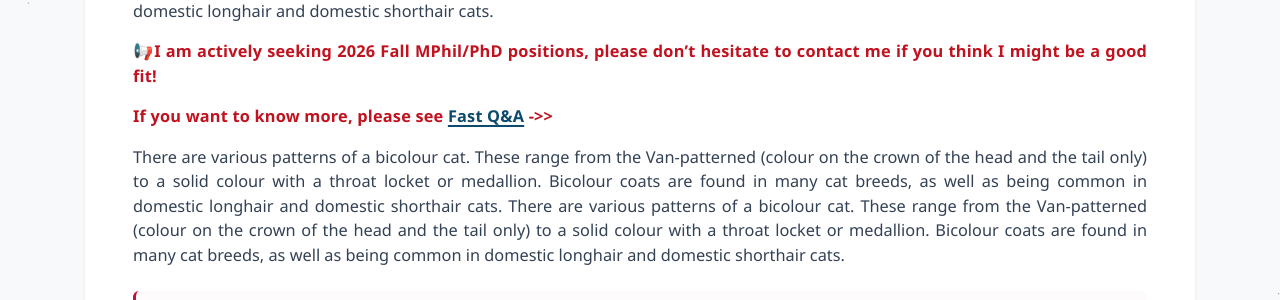
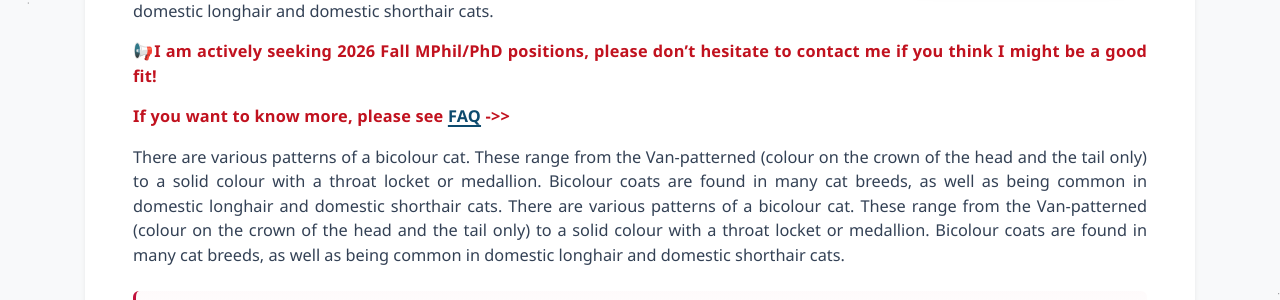
Before and after one commit to rekkles2/rekkles2.github.io, a Jekyll site: the page built from index.html, in a window 1280 px wide. Shown: the part 415-715 px from the top of the page. Built offline with Jekyll 4.4.1, drawn with Linux system fonts in a browser that asks for light colours; nearby versions of some CDN libraries; a style sheet for code colours, icons or effects is not loaded.

Commit message:
Update profile.yml

```diff
--- a/_data/profile.yml
+++ b/_data/profile.yml
@@ -41,7 +41,7 @@ short_bio: >-
   <p>
 
   <p>
-    <span style="color: #c1121f; font-weight: 600; letter-spacing: 0.2px;"> If you want to know more, please see <a href="#fast-qa" class="fast-qa-link" aria-label="Jump to Fast Q&A">Fast Q&A</a> ->></span>
+    <span style="color: #c1121f; font-weight: 600; letter-spacing: 0.2px;"> If you want to know more, please see <a href="#fast-qa" class="fast-qa-link" aria-label="Jump to Fast Q&A">FAQ</a> ->></span>
   </p>
 
   <p>
```
